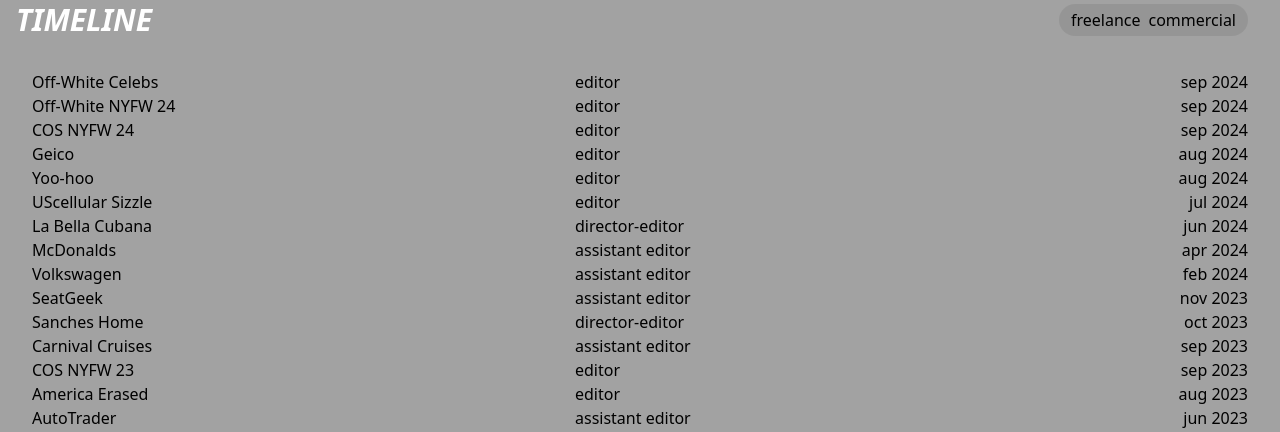
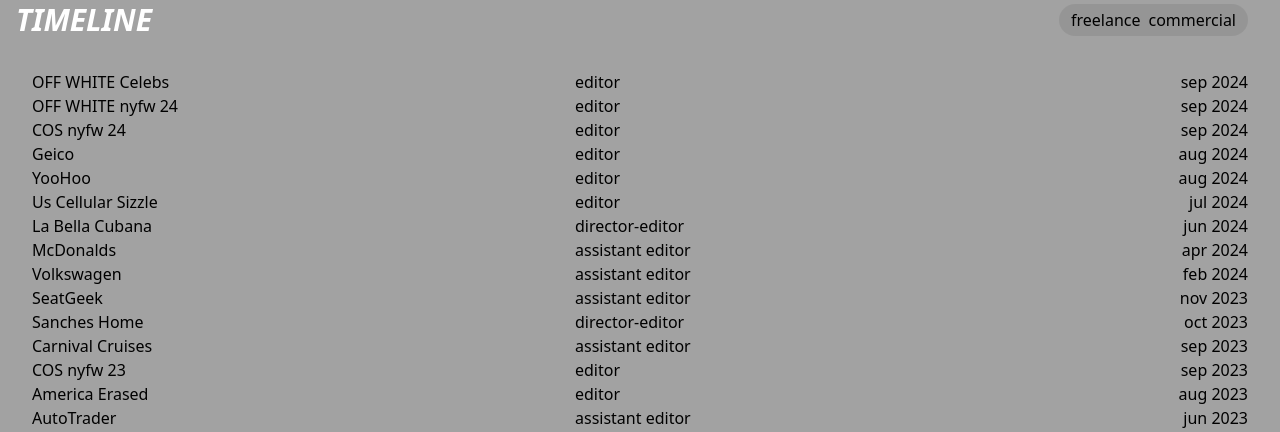
Before and after one commit to devinlizardi/lsf-portfolio, a React (Vite) app: page / in a window 1280 px wide. Shown: the part 126-558 px from the top of the page. Built offline with nearby package versions, Linux system fonts and the light colour scheme.

Commit message:
fix: title formatting

```diff
--- a/src/assets/works.js
+++ b/src/assets/works.js
@@ -14,7 +14,7 @@
     "url": "https://player.vimeo.com/video/1010078982"
   },
   {
-    "title": "UScellular Sizzle",
+    "title": "Us Cellular Sizzle",
     "type": "editor",
     "date": "2024-07T00:00",
     "filter": "commercial",
@@ -28,28 +28,28 @@
     "url": "https://player.vimeo.com/video/1010079056"
   },
   {
-    "title": "Yoo-hoo",
+    "title": "YooHoo",
     "type": "editor",
     "date": "2024-08T00:00",
     "filter": "freelance",
     "url": "https://player.vimeo.com/video/1010079117"
   },
   {
-    "title": "Off-White Celebs",
+    "title": "OFF WHITE Celebs",
     "type": "editor",
     "date": "2024-09T00:00",
     "filter": "freelance",
     "url": "https://player.vimeo.com/video/1010079070"
   },
   {
-    "title": "Off-White NYFW 24",
+    "title": "OFF WHITE nyfw 24",
     "type": "editor",
     "date": "2024-09T00:00",
     "filter": "freelance",
     "url": "https://player.vimeo.com/video/1010079076"
   },
   {
-    "title": "COS NYFW 24",
+    "title": "COS nyfw 24",
     "type": "editor",
     "date": "2024-09T00:00",
     "filter": "freelance",
@@ -98,7 +98,7 @@
     "url": "https://player.vimeo.com/video/892776349"
   },
   {
-    "title": "COS NYFW 23",
+    "title": "COS nyfw 23",
     "type": "editor",
     "date": "2023-09T00:00",
     "filter": "freelance",
```
